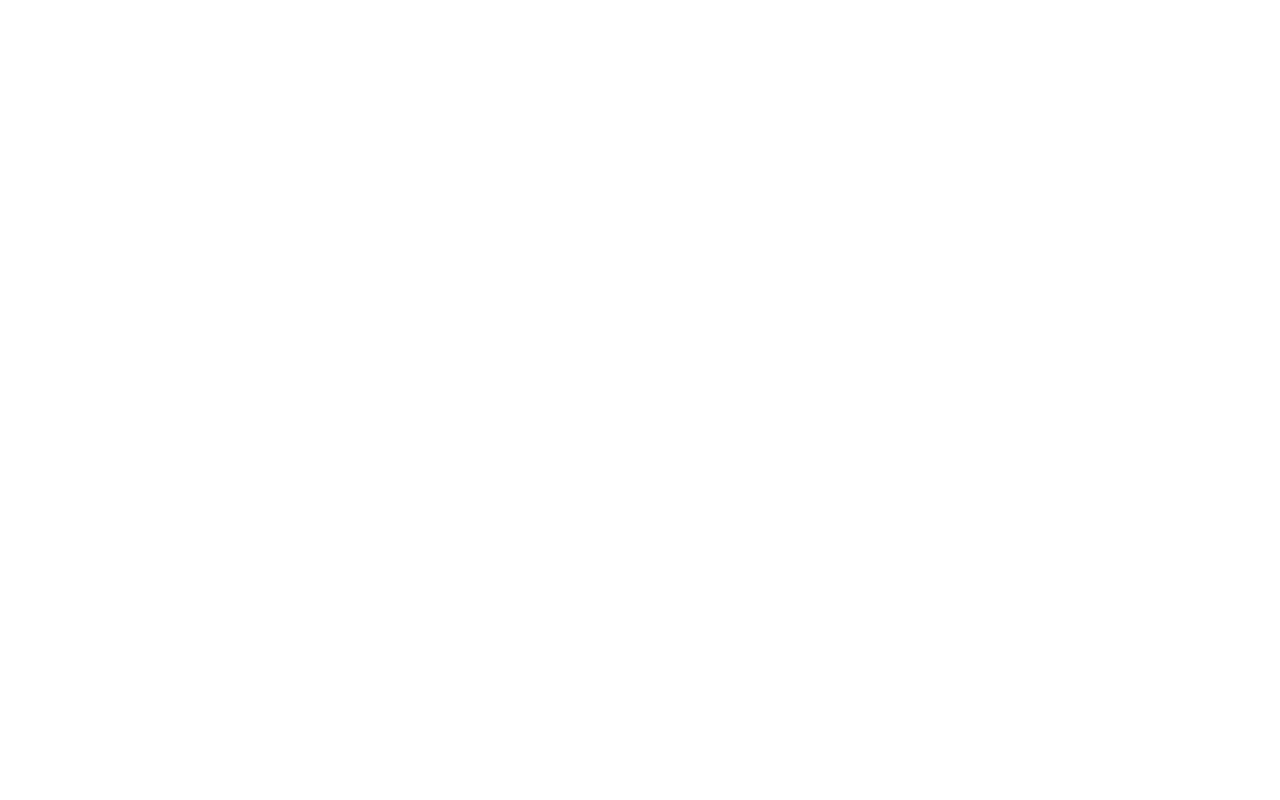
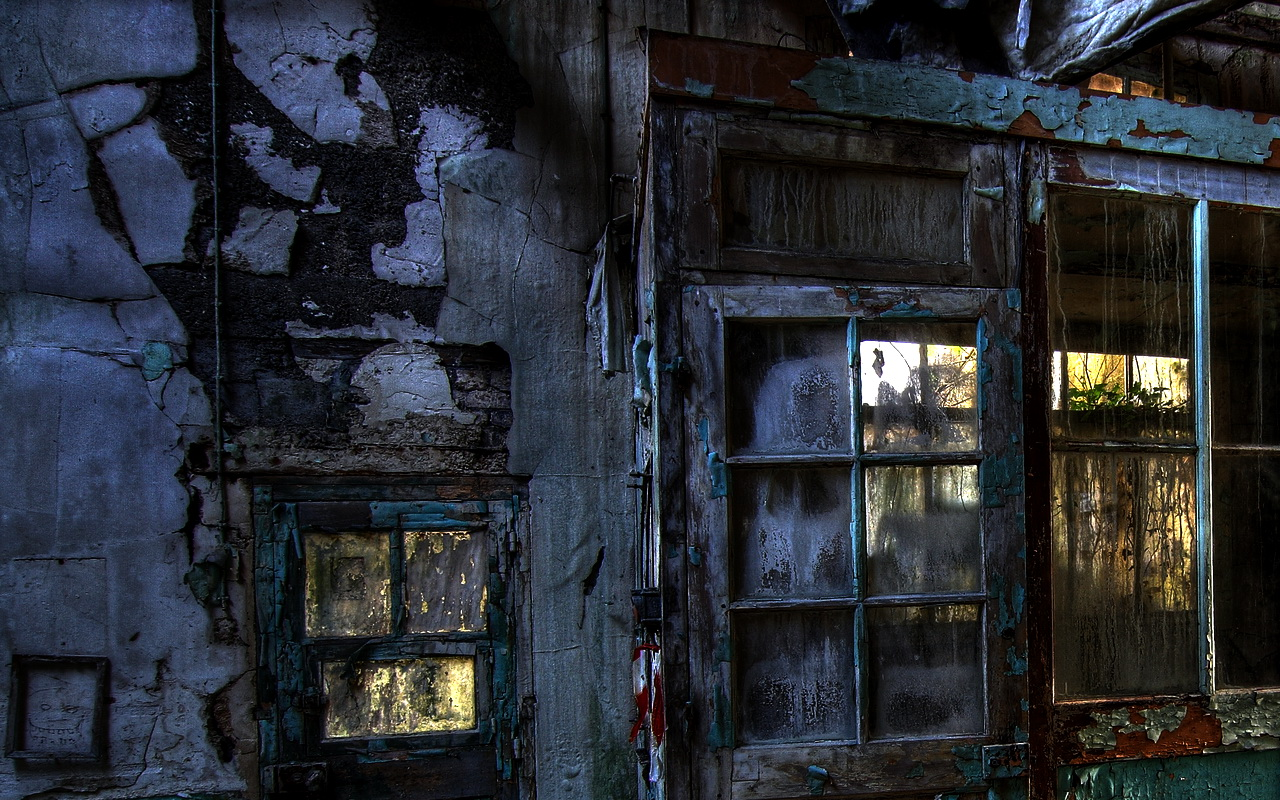
Before and after one commit to jdasou/zombie_clicker, a plain HTML site: page index.html in a window 1280 px wide. Drawn offline with Linux system fonts and the light colour scheme.

Commit message:
commencement de zombie cliker

```diff
--- a/asset/css/souda.css
+++ b/asset/css/souda.css
@@ -42,6 +42,7 @@ html:focus-within {
 
 html,
 body {
+  background-image: url("../media/baground.jpeg");
 
   height: 100%;
   text-rendering: optimizeSpeed;
```
Also changed, not shown: index.html (+1 -0 lines), 2 other files.
